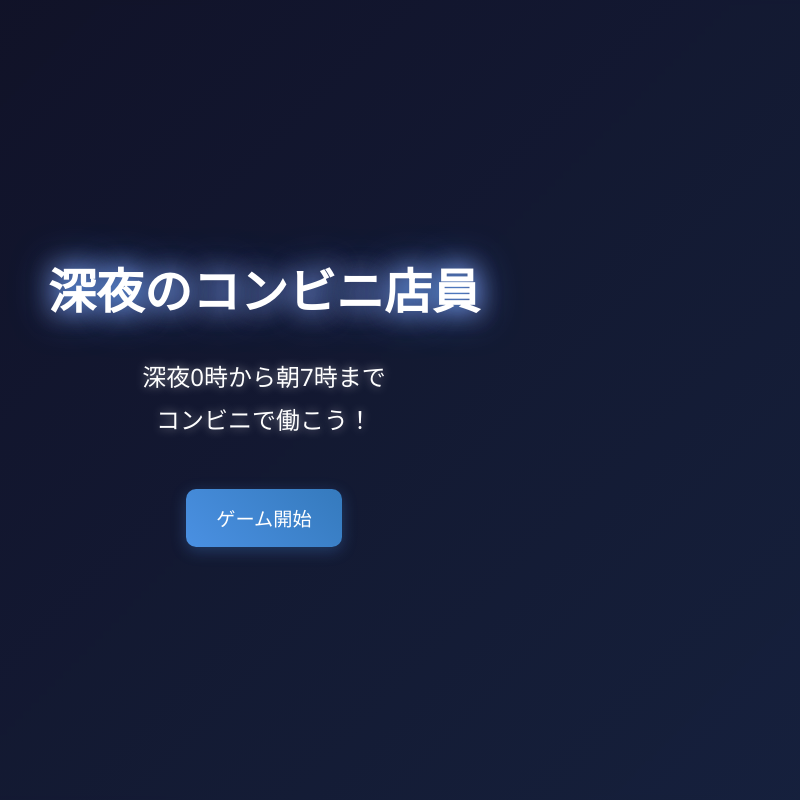
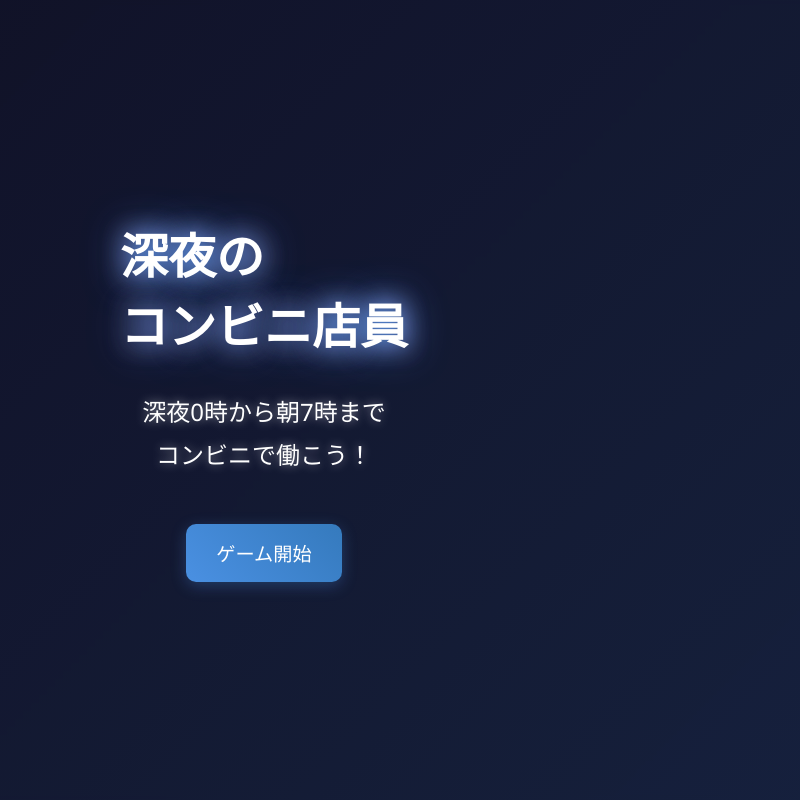
Before and after one commit to titan11111/39-horaa, a plain HTML site: page index.html in a window 1280 px wide. Shown: the whole page, without its empty margins (376-1176 px from the left). Drawn offline with Linux system fonts and the light colour scheme.

Commit message:
Break title onto two lines

```diff
--- a/index.html
+++ b/index.html
@@ -10,7 +10,7 @@
     <div id="gameContainer">
         <!-- ゲーム開始画面 -->
         <div id="startScreen" class="screen">
-            <h1>深夜のコンビニ店員</h1>
+            <h1>深夜の<br>コンビニ店員</h1>
             <p>深夜0時から朝7時まで<br>コンビニで働こう！</p>
             <button id="startBtn">ゲーム開始</button>
         </div>
```
